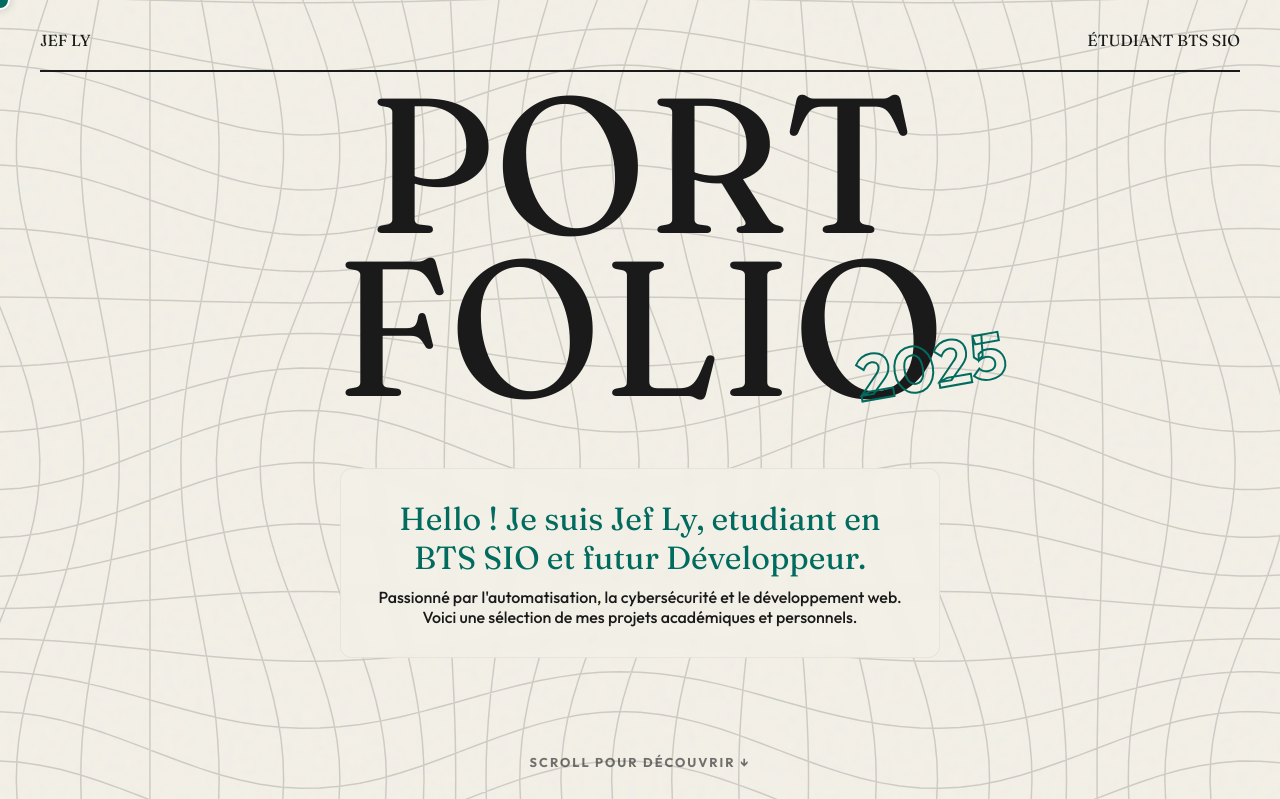
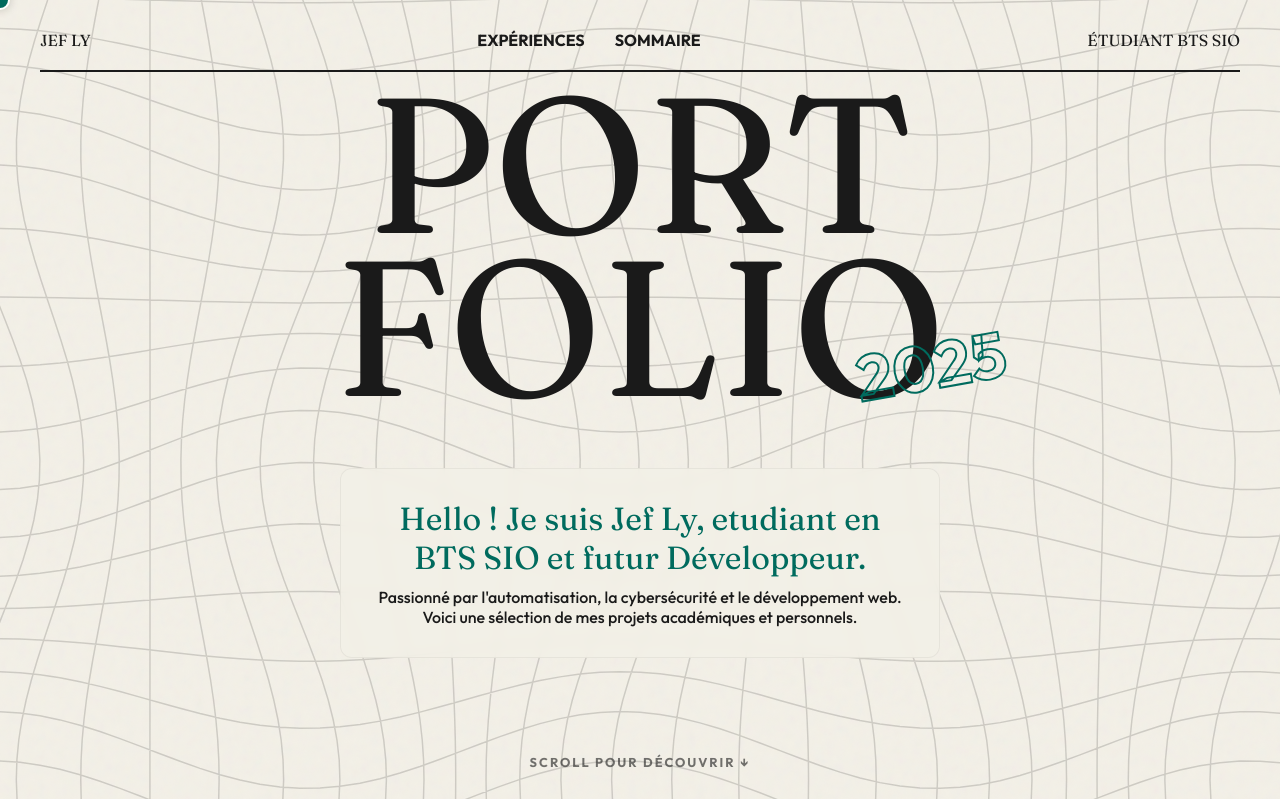
Before and after one commit to Unybudy/mon-portfolio, a PHP site: page / in a window 1280 px wide. Shown: the top 799 px of the page. Run offline with PHP 8.4, Linux system fonts and the light colour scheme; some libraries are stand-ins or nearby versions.

Commit message:
feat: Implement header navigation links with scroll anchors and dedicated styling.

```diff
--- a/index.html
+++ b/index.html
@@ -27,6 +27,10 @@
     <section class="hero">
         <nav class="top-nav">
             <div class="nav-left">Jef Ly</div>
+            <div class="nav-links">
+                <a href="#experiences">Expériences</a>
+                <a href="#sommaire">Sommaire</a>
+            </div>
             <div class="nav-right">Étudiant BTS SIO</div>
         </nav>
 
@@ -49,7 +53,7 @@
         <div class="scroll-indicator">SCROLL POUR DÉCOUVRIR ↓</div>
     </section>
 
-    <section class="resume-section">
+    <section class="resume-section" id="experiences">
         <div class="resume-grid-v2">
 
             <div class="resume-col">
@@ -171,7 +175,7 @@
         </div>
     </section>
 
-    <div class="projects-wrapper">
+    <div class="projects-wrapper" id="sommaire">
         <div class="projects-header">SOMMAIRE DES PROJETS <span class="arrow">→</span></div>
 
         <div class="projects-container">
--- a/style.css
+++ b/style.css
@@ -96,6 +96,40 @@ section.hero {
     text-transform: uppercase;
     border-bottom: 2px solid var(--text-main);
     padding-bottom: 20px;
+    align-items: center; /* Vertically align items */
+}
+
+.nav-links {
+    display: flex;
+    gap: 30px;
+}
+
+.nav-links a {
+    text-decoration: none;
+    color: var(--text-main);
+    font-weight: 700;
+    text-transform: uppercase;
+    position: relative;
+    transition: color 0.3s;
+}
+
+.nav-links a:hover {
+    color: var(--accent-color);
+}
+
+.nav-links a::after {
+    content: '';
+    position: absolute;
+    bottom: -5px;
+    left: 0;
+    width: 0%;
+    height: 2px;
+    background-color: var(--accent-color);
+    transition: width 0.3s;
+}
+
+.nav-links a:hover::after {
+    width: 100%;
 }
 
 /* Conteneur titre pour centrage parfait */
```
